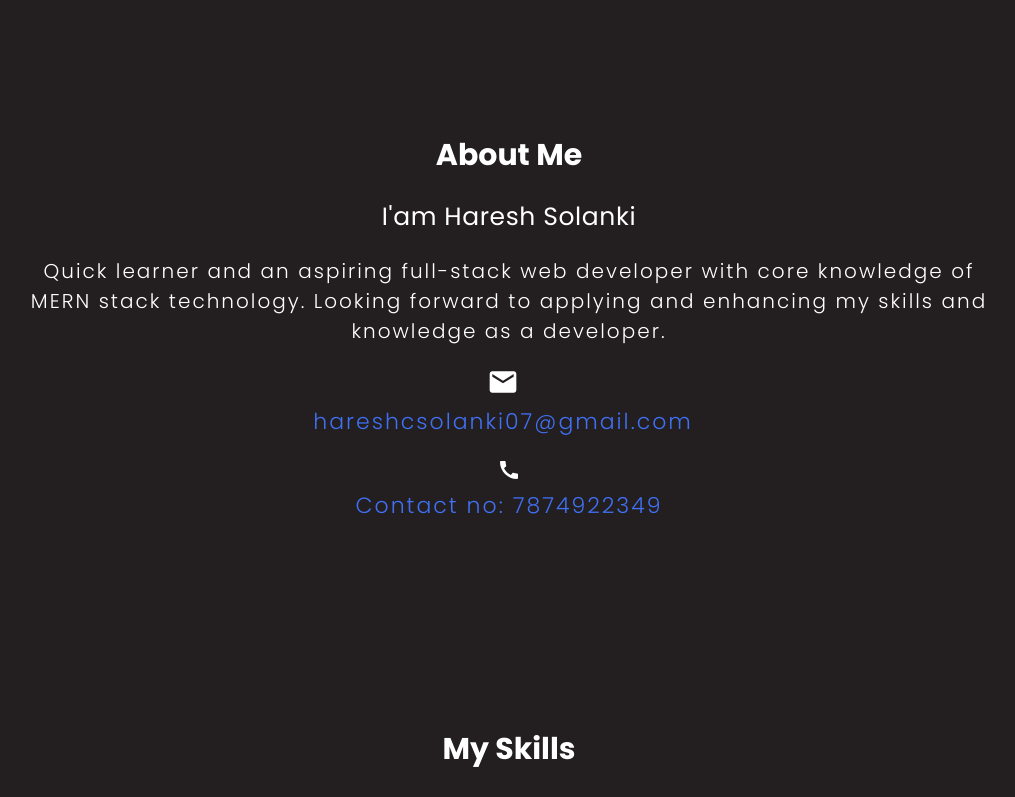
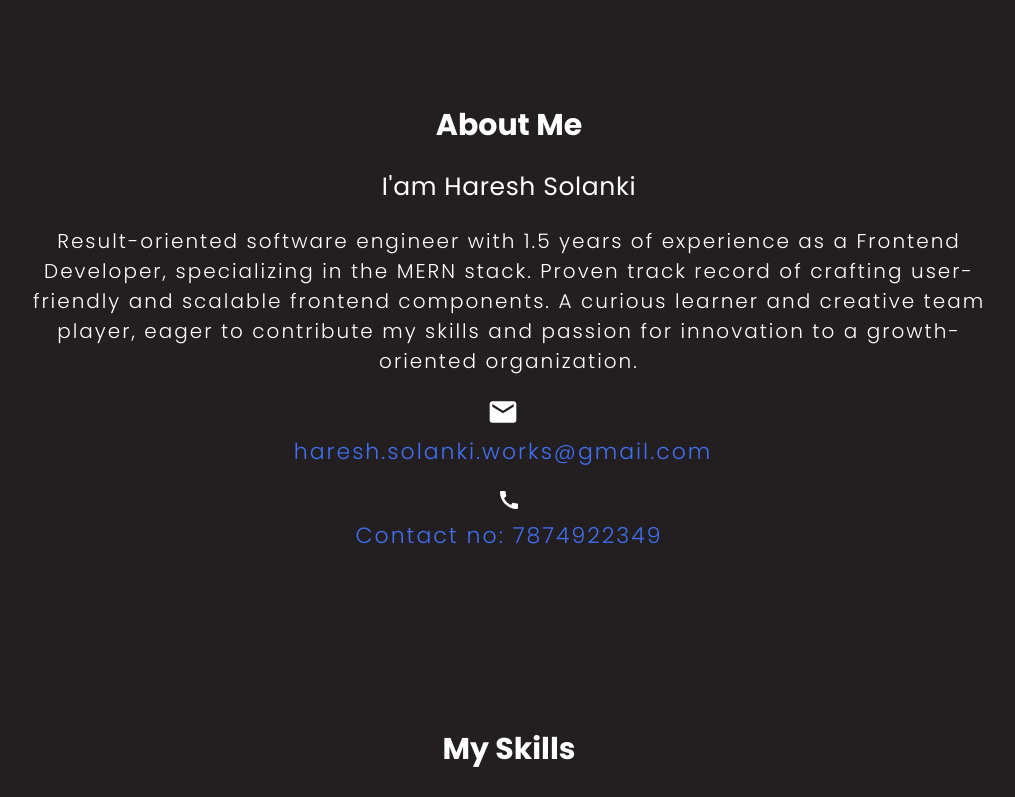
Before and after one commit to haresh2349/haresh2349.github.io, a React (Create React App) app: page / in a window 1280 px wide. Shown: the part 873-1670 px from the top of the page, without its empty margins (131-1146 px from the left). Built offline with nearby package versions, Linux system fonts and the light colour scheme.

Commit message:
updated details

```diff
--- a/src/Components/About/About.jsx
+++ b/src/Components/About/About.jsx
@@ -26,16 +26,19 @@ const About = () => {
             <h1 className="a-title">About Me</h1>
             <p className="a-sub">I'am Haresh Solanki</p>
             <p className="a-desc">
-              Quick learner and an aspiring full-stack web developer with core
-              knowledge of MERN stack technology. Looking forward to applying
-              and enhancing my skills and knowledge as a developer.
+              Result-oriented software engineer with 1.5 years of experience as
+              a Frontend Developer, specializing in the MERN stack. Proven track
+              record of crafting user-friendly and scalable frontend components.
+              A curious learner and creative team player, eager to contribute my
+              skills and passion for innovation to a growth-oriented
+              organization.
             </p>
             <Bounce left>
               <div className="connect-at">
                 <div className="connect-icon">
                   <MailIcon />
-                  <a href="mailto:hareshcsolanki07@gmail.com">
-                    hareshcsolanki07@gmail.com
+                  <a href="mailto:haresh.solanki.works@gmail.com">
+                    haresh.solanki.works@gmail.com
                   </a>
                 </div>
                 <div>
--- a/src/Components/Footer/Footer.jsx
+++ b/src/Components/Footer/Footer.jsx
@@ -53,7 +53,10 @@ const Footer = () => {
             <Bounce right>
               <div className="h-icon">
                 <div className="work-icon">
-                  <a className="email" href="mailto:hareshcsolanki07@gmail.com">
+                  <a
+                    className="email"
+                    href="mailto:haresh.solanki.works@gmail.com"
+                  >
                     <MailIcon />
                   </a>
                 </div>
--- a/src/Components/Intro/Intro.jsx
+++ b/src/Components/Intro/Intro.jsx
@@ -1,6 +1,6 @@
 import React, { useEffect } from 'react'
 import './Intro.css'
-import me5 from '../../assets/images/haresh.jpg'
+import profile from '../../assets/images/HareshProfile.png'
 import AOS from 'aos'
 import 'aos/dist/aos.css'
 import Fade from 'react-reveal/Fade'
@@ -33,7 +33,7 @@ const Intro = () => {
             <div data-aos="fade" className="i-left">
               <Fade left>
                 <div className="i-img">
-                  <img src={me5} alt="Profile_Image" />
+                  <img src={profile} alt="Profile_Image" />
                 </div>
               </Fade>
             </div>
@@ -59,7 +59,7 @@ const Intro = () => {
                   <a
                     target="_blank"
                     rel="noreferrer"
-                    href="https://drive.google.com/file/d/1tmmXmZOMO1-H1AsnbIoLi_BLRwcybyAD/view?usp=share_link"
+                    href="https://drive.google.com/file/d/1lrGG4Zk-e8hk5jR-d1cT52Dp_QKGE-ws/view?usp=drive_link"
                     className="r-btn"
                   >
                     Resume
@@ -96,7 +96,7 @@ const Intro = () => {
                   <div className="work-icon">
                     <a
                       className="email"
-                      href="mailto:hareshcsolanki07@gmail.com"
+                      href="mailto:haresh.solanki.works@gmail.com"
                     >
                       <MailIcon />
                     </a>
--- a/src/data.js
+++ b/src/data.js
@@ -32,7 +32,7 @@ const data = [
   {
     id: 3,
     img: { p3 },
-    link: 'https://bitrix24-website-clone.netlify.app/',
+    link: 'https://bitrix24-web-clone.netlify.app/',
     gitlink: 'https://github.com/haresh2349/psychotic-cars-5822',
     title: 'Bitrix Clone',
     desc: 'Bitrix24 is an online workspace for small, medium, and large businesses.',
```
Also changed, not shown: src/assets/images/HareshProfile.png (added).
